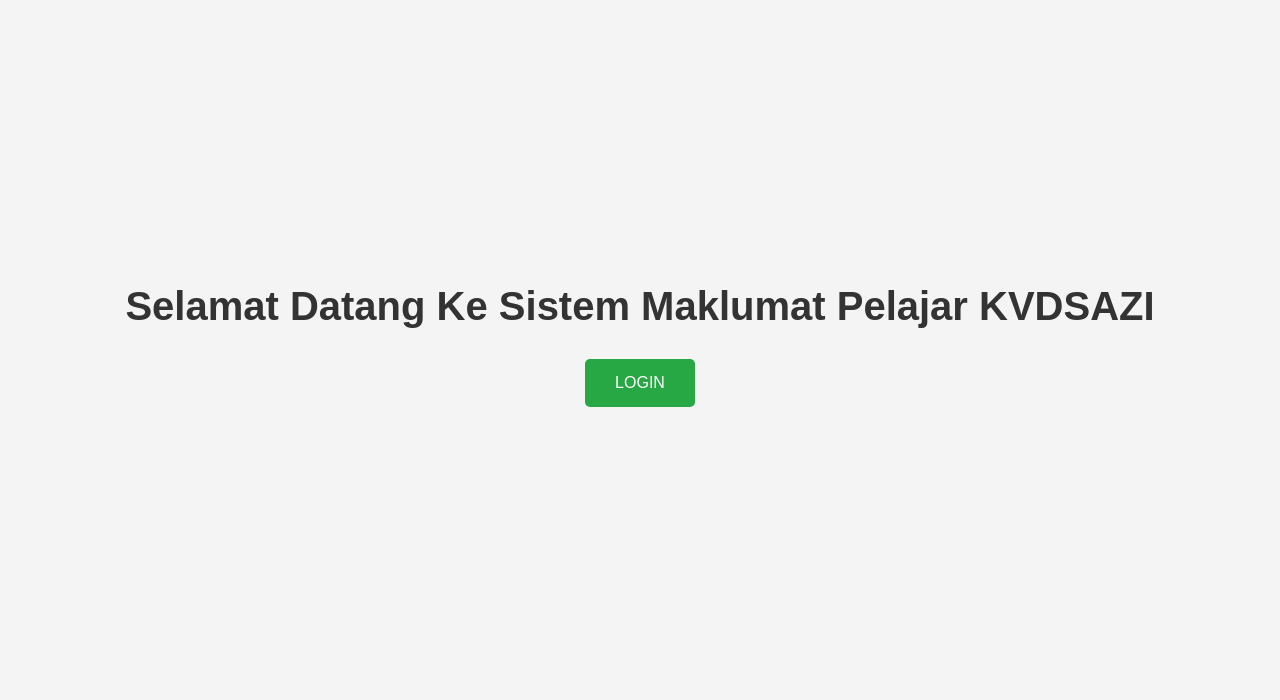
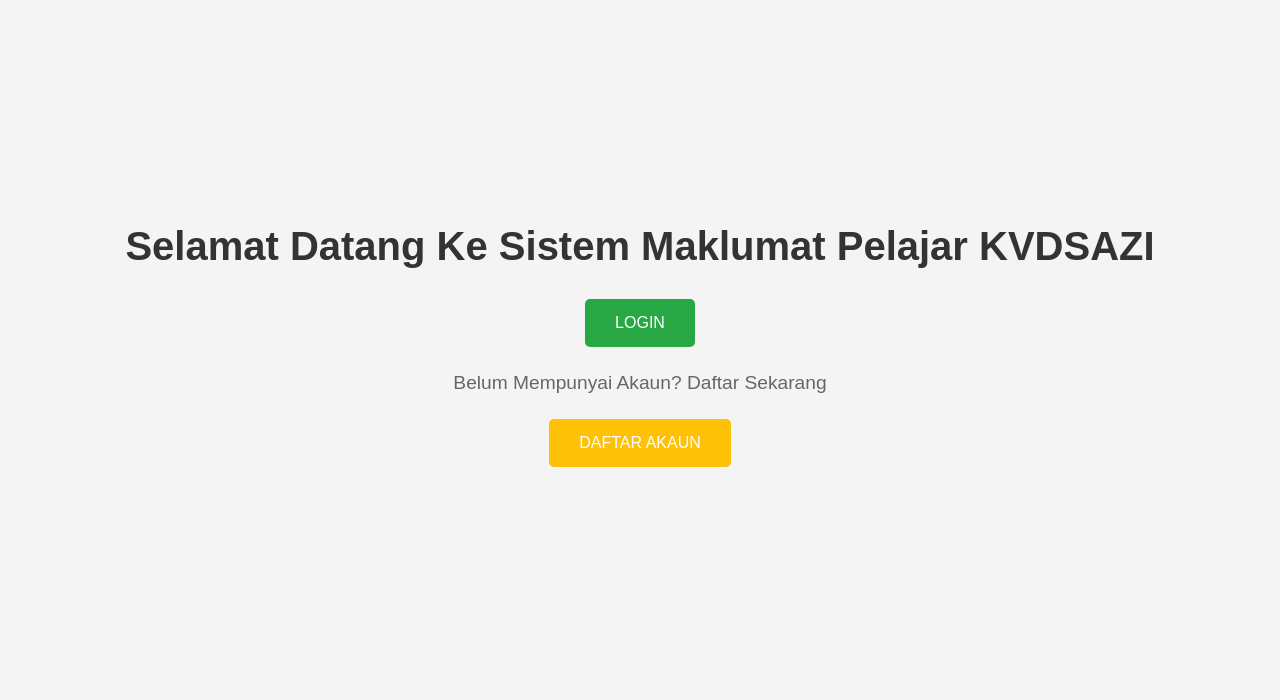
Before and after one commit to hazz19/sistem-pengurusan-pelajar, a PHP site: page /homepage.php in a window 1280 px wide. Shown: the part 100-800 px from the top of the page. Run offline with PHP 8.4, Linux system fonts and the light colour scheme.

Commit message:
dtng balik

```diff
--- a/homepage.php
+++ b/homepage.php
@@ -13,6 +13,8 @@
     <div class="content">
         <h1>Selamat Datang Ke Sistem Maklumat Pelajar KVDSAZI</h1>
         <button class="login-btn"><a href="lgpg.php">LOGIN</a></button>
+        <p>Belum Mempunyai Akaun? Daftar Sekarang</p>
+        <button class="register-btn"><a href="daftar.php">DAFTAR AKAUN</a></button>
     </div>
 </body>
 </html>
```
